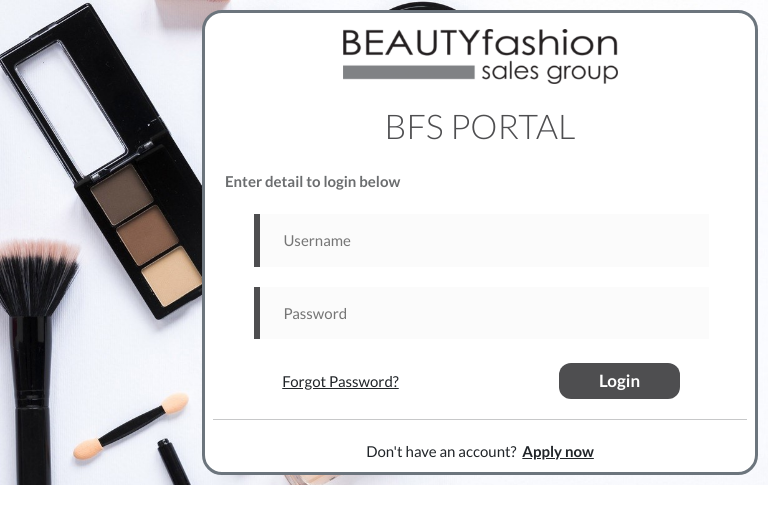
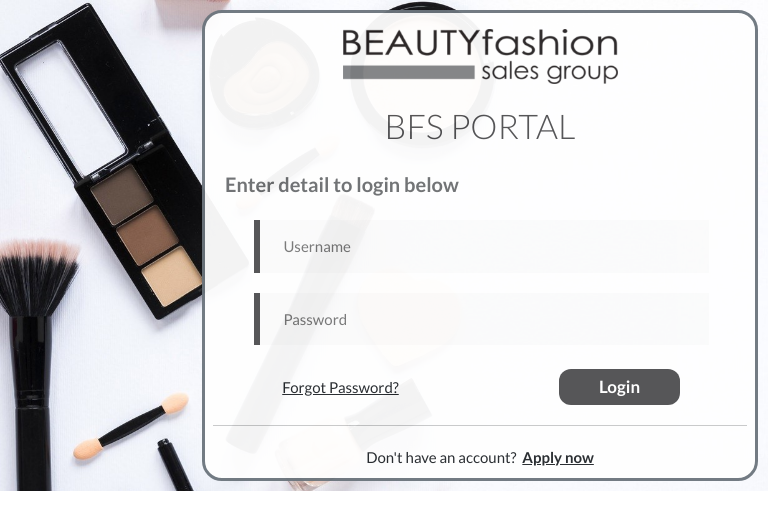
Before and after one commit to Ripty-Dx/bfsportal, a React (Create React App) app: page / in a window 768 px wide. Shown: the top 530 px of the page. Built offline with nearby package versions, Linux system fonts and the light colour scheme.

Commit message:
opacity change

```diff
--- a/src/components/Login.css
+++ b/src/components/Login.css
@@ -100,7 +100,7 @@
     height: 100%;
   }
   .display-part {
-    opacity: 1;
+    opacity: 0.95;
     border: 3px solid #6c757d;
     border-radius: 20px;
     background: #f8f9fa;
@@ -121,7 +121,7 @@
     font-size: 34px;
   }
   .detail-text {
-    font-size: 15px;
+    font-size: 20px;
     font-weight: 700;
     padding-left: 20px;
   }
@@ -160,7 +160,7 @@
   }
 
   .display-part {
-    opacity: 1;
+    opacity: 0.95;
     border: 3px solid #6c757d;
     border-radius: 20px;
     /* background:#f8f9fa; */
```
